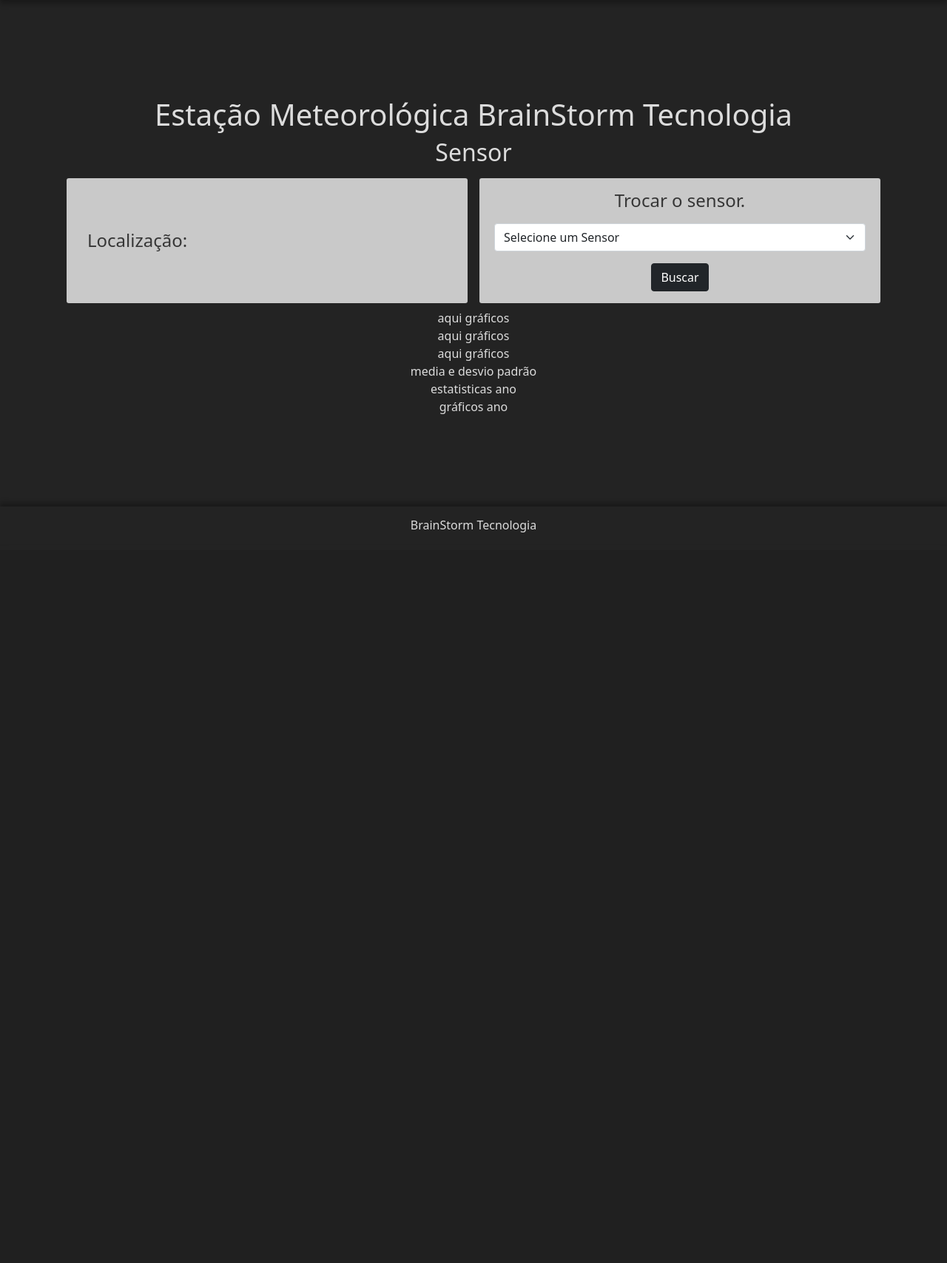
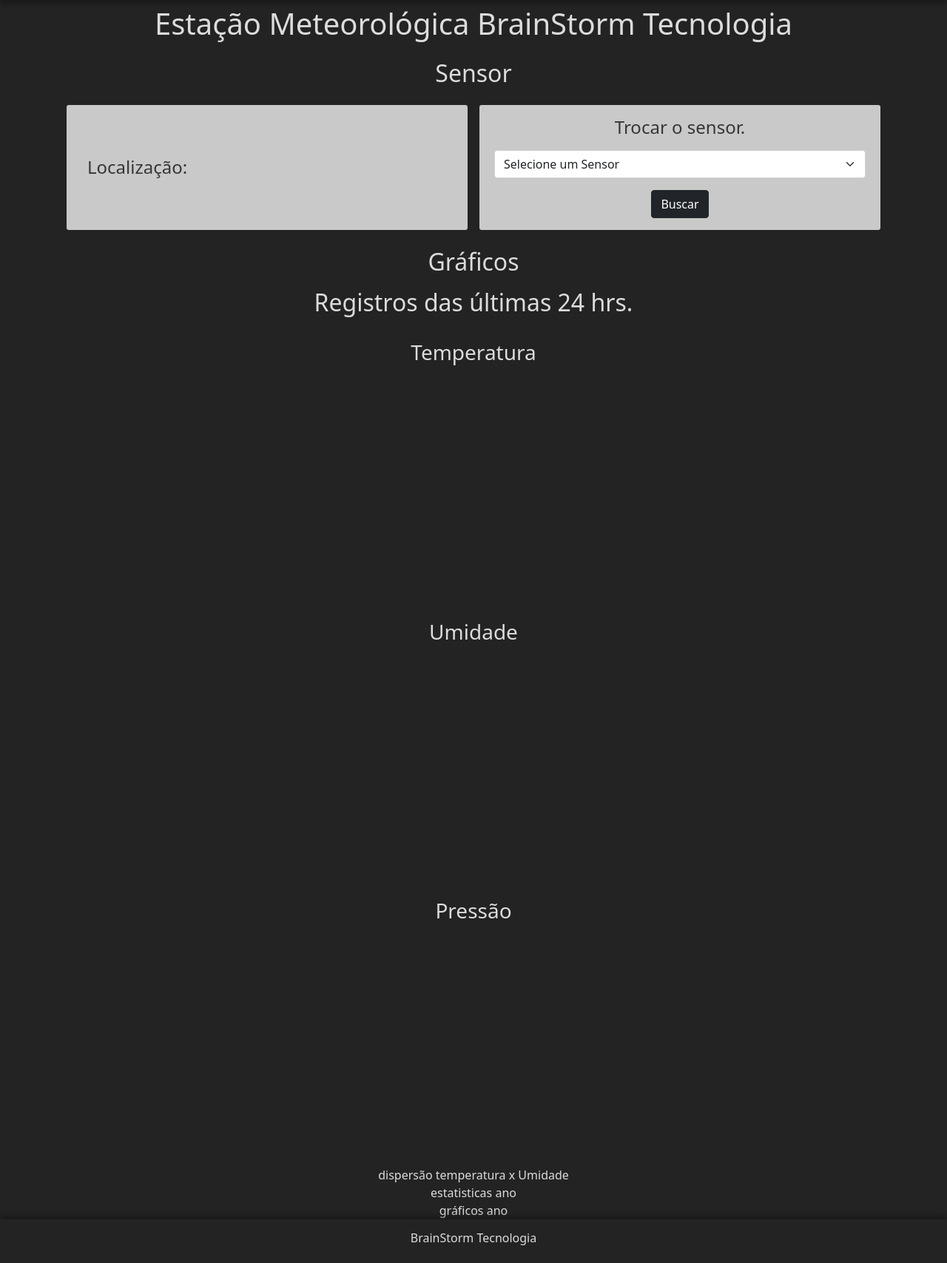
Before and after one commit to Fat83dotcom/Site_Estacao_IOT, a Django app: template Core/templates/sensor/sensors.html in a window 1280 px wide. Shown: the part 56-1764 px from the top of the page at 74% size. Before the commit the page ends 776 px from the top, so only its background shows below. Run offline with Django 3.2, Linux system fonts and the light colour scheme; the template is opened without the code that fills it, so the values that code supplies are empty; a map, chart or similar area stays blank.

Commit message:
Inicio da construção da estrutura dos gráfigos ultimas 24 horas.

```diff
--- a/Core/templates/sensor/sensors.html
+++ b/Core/templates/sensor/sensors.html
@@ -2,7 +2,7 @@
 {% load static %}
 {% block content %}
 <section class="container-fluid text-center">
-    <h2 class="text-center">Sensor</h2>
+    <h2 class="text-center m-3">Sensor</h2>
     <div class="row row-col-2">
         <section
             class="col d-flex align-items-start flex-column justify-content-around sensor-info-background sensor-info-format m-2">
@@ -12,8 +12,7 @@
             <p class="m-3">{{data.id_localization.coordinate}}</p>
             {% endfor %}
         </section>
-        <div class="col sensor-info-background sensor-info-format m-2">
-            <section>
+        <section class="col sensor-info-background sensor-info-format m-2">
             <h4 class="m-3 text-center">Trocar o sensor.</h4>
             <form class="m-2" action="{% url 'sensor' %}" method="post">
                 {% csrf_token %}
@@ -29,27 +28,42 @@
             </form>
         </section>
     </div>
+    <h2 class="text-center m-3">Gráficos</h2>
+    <h2 class="text-center m-3">Registros das últimas 24 hrs.</h2>
+    <div class="row">
+        <section class="col">
+            <h3 class="text-center m-3">Temperatura</h3>
+            <div>
+                <canvas id="tempLast24"></canvas>
             </div>
-
+            <div></div>
             <div>
-        <section>
-            aqui gráficos
-            <div></div>
-            <div></div>
+                <canvas id="tempDvStdLast24"></canvas>
+            </div>
         </section>
         <section>
-            aqui gráficos
+            <h3 class="text-center m-3">Umidade</h3>
+            <div>
+                <canvas id="humiLast24"></canvas>
+            </div>
             <div></div>
-            <div></div>
+            <div>
+                <canvas id="humiDvStdLast24"></canvas>
+            </div>
         </section>
         <section>
-            aqui gráficos
+            <h3 class="text-center m-3">Pressão</h3>
+            <div>
+                <canvas id="pressLast24"></canvas>
+            </div>
             <div></div>
-            <div></div>
+            <div>
+                <canvas id="pressDvStdLast24"></canvas>
+            </div>
         </section>
     </div>
     <div>
-        media e desvio padrão
+        dispersão temperatura x Umidade
         <section></section>
         <section></section>
         <section></section>
```
Lines whose indentation alone changed are shown as unchanged.
